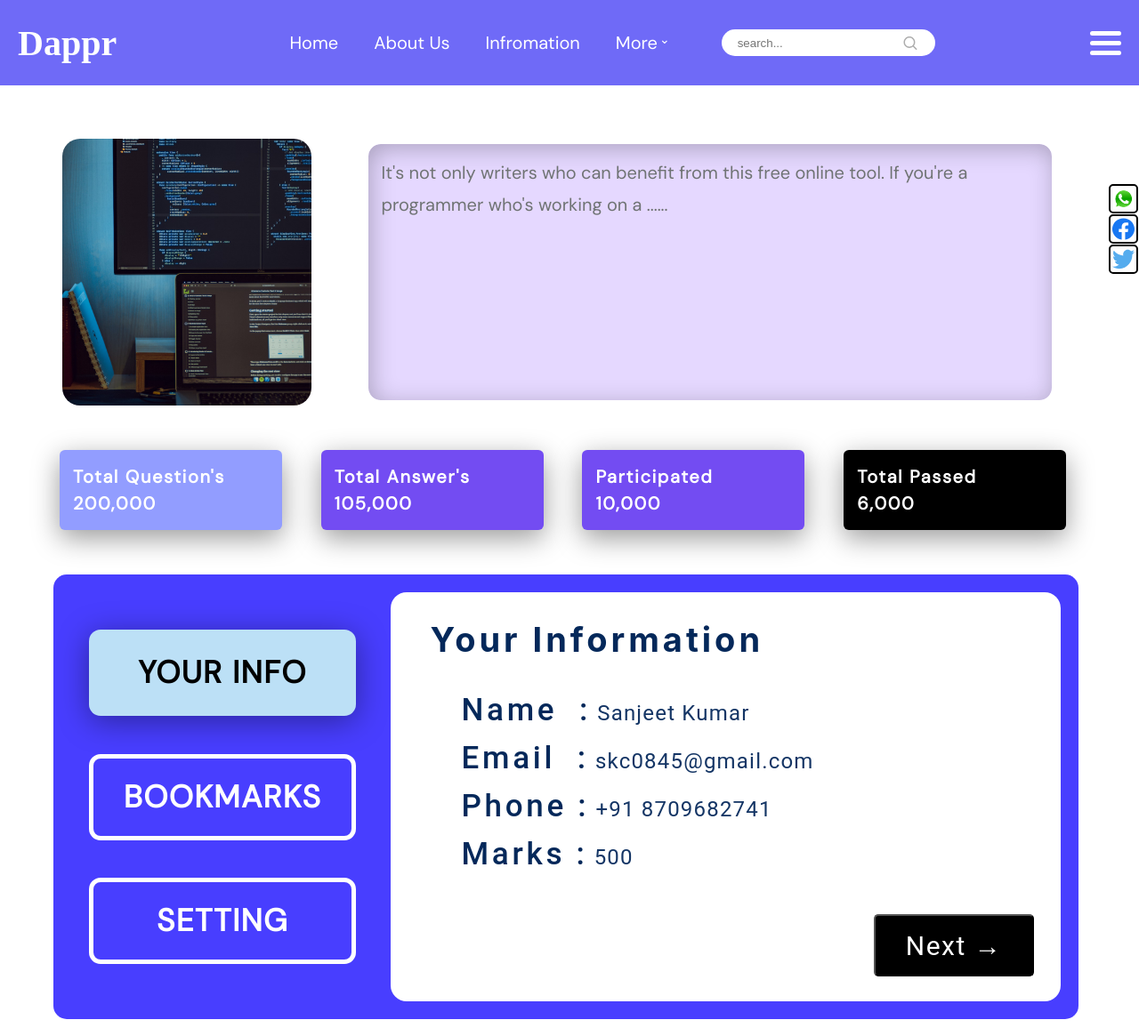
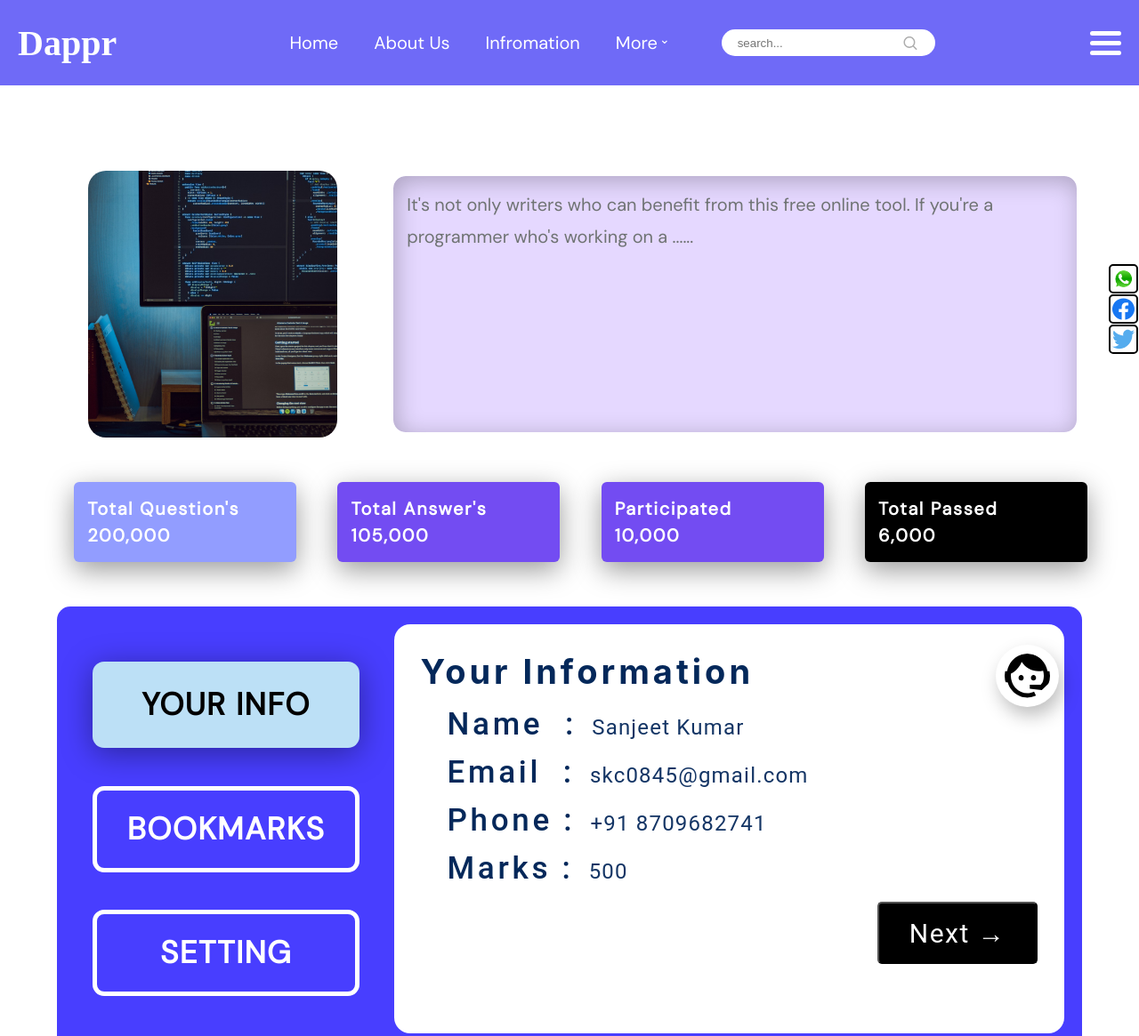
Before and after one commit to chaursiyasanjeet/Micro-Project-2, a plain HTML site: page index.html in a window 1280 px wide. Shown: the top 1165 px of the page at 89% size. Drawn offline with Linux system fonts and the light colour scheme; a web font is replaced by a local one.

Commit message:
removed overlapping of elements, add sticky of the social icon, making chatbot fixed to the pages

```diff
--- a/index.html
+++ b/index.html
@@ -32,19 +32,17 @@
             <div class="hamburger"></div>
         </div>
     </navbar>
-
+    <div class="social-media-box">
+        <a href="https://www.whatsapp.com/" target="_blank"><img src="./assets/whatsapp.png" alt="whatsapp-logo"></a>
+        <a href="https://www.facebook.com/" target="_blank"><img src="./assets/facebook.svg" alt="facebook-logo"></a>
+        <a href="https://www.twitter.com/" target="_blank"><img src="./assets/twitter.svg" alt="twitter-logo"></a>
+    </div>
     <section class="section-1">
         <img class="info-img" src="./assets/image.png" alt="information-img">
         <div class="information-text-box">
-            It's not only writers who can benefit from this free online tool. If you're a programmer who's working on a
+            It's not only writers who can benefit from this free online tool. If you're a programmer who's working
+            on a
             ......
-        </div>
-        <div class="social-media-box">
-            <a href="https://www.whatsapp.com/" target="_blank"><img src="./assets/whatsapp.png"
-                    alt="whatsapp-logo"></a>
-            <a href="https://www.facebook.com/" target="_blank"><img src="./assets/facebook.svg"
-                    alt="facebook-logo"></a>
-            <a href="https://www.twitter.com/" target="_blank"><img src="./assets/twitter.svg" alt="twitter-logo"></a>
         </div>
     </section>
     <section class="static-details">
@@ -53,8 +51,6 @@
         <div class="participated-box">Participated<br>10,000</div>
         <div class="passed-box">Total Passed<br>6,000</div>
     </section>
-    <img class="chat-bot" src="./assets/bot.svg" alt="chatbot-icon">
-
     <section class="last-section">
         <div class="info-sidebar">
             <div>YOUR INFO</div>
@@ -72,7 +68,7 @@
             <button class="next-button">Next &#8594</button>
         </div>
     </section>
-
+    <img class="chat-bot" src="./assets/bot.svg" alt="chatbot-icon">
 </body>
 
 </html>
--- a/style.css
+++ b/style.css
@@ -10,6 +10,7 @@
 body {
     width: 100%;
     padding-top: 12vh;
+    height: 1500px;
 }
 
 .nav-box {
@@ -111,10 +112,10 @@ body {
 
 /* section 1 CSS */
 .section-1 {
-    width: 100%;
     display: flex;
-    justify-content: space-between;
-    padding: 60px 0 50px 70px;
+    justify-content: space-around;
+    margin-top: 12vh;
+    padding: 0px 0 50px 70px;
 }
 
 
@@ -142,10 +143,10 @@ body {
 
 
 .social-media-box {
-    align-self: row-reverse;
+    float: right;
+    position: sticky;
     top: 12vh;
-    position: relative;
-    top: 50px;
+    margin-top: 25vh;
 }
 
 .social-media-box>a>img {
@@ -163,7 +164,7 @@ body {
     display: flex;
     justify-content: space-around;
     color: white;
-    padding: 0 60px 50px 45px
+    padding: 0 35px 50px 60px
 }
 
 .static-details>div {
@@ -210,11 +211,16 @@ body {
     border-radius: 50%;
     padding: 10px;
     box-shadow: 4px 10px 20px rgba(0, 0, 0, 0.25);
-    position: relative;
+    position: absolute;
     bottom: 5px;
     right: 90px;
     background-color: white;
     position: fixed;
+    cursor: pointer;
+}
+
+.chat-bot:hover {
+    background-color: #BCE0F6;
 }
 
 
@@ -224,8 +230,7 @@ body {
     border-radius: 15px;
     height: 500px;
     width: 90%;
-    position: relative;
-    left: 60px;
+    margin: auto;
     display: flex;
     justify-content: space-between;
     padding: 20px 20px 20px 40px;
@@ -280,15 +285,17 @@ body {
 .info-screen>ul>li {
     display: block;
     margin: 20px;
-    position: relative;
+    /* position: relative;
     left: 30px;
     top: 20px;
+    */
     font-family: 'Roboto';
     font-style: normal;
     font-weight: 500;
     font-size: 35px;
     line-height: 33px;
     letter-spacing: 0.105em;
+    padding-left: 10px;
 }
 
 .info-header {
@@ -298,8 +305,8 @@ body {
     font-size: 38px;
     line-height: 46px;
     letter-spacing: 0.105em;
-    position: relative;
-    left: 15px;
+    /* position: relative;
+    left: 15px; */
 }
 
 .info-screen>ul>li>span {
@@ -310,6 +317,7 @@ body {
     font-size: 24px;
     line-height: 28px;
     letter-spacing: 0.05em;
+    padding-left: 10px;
 }
 
 .next-button {
@@ -325,10 +333,8 @@ body {
     font-size: 30px;
     line-height: 35px;
     letter-spacing: 0.05em;
-    position: relative;
-    top: 50px;
     cursor: pointer;
-
+    margin-bottom: 0px;
 }
 
 .next-button:hover {
```
